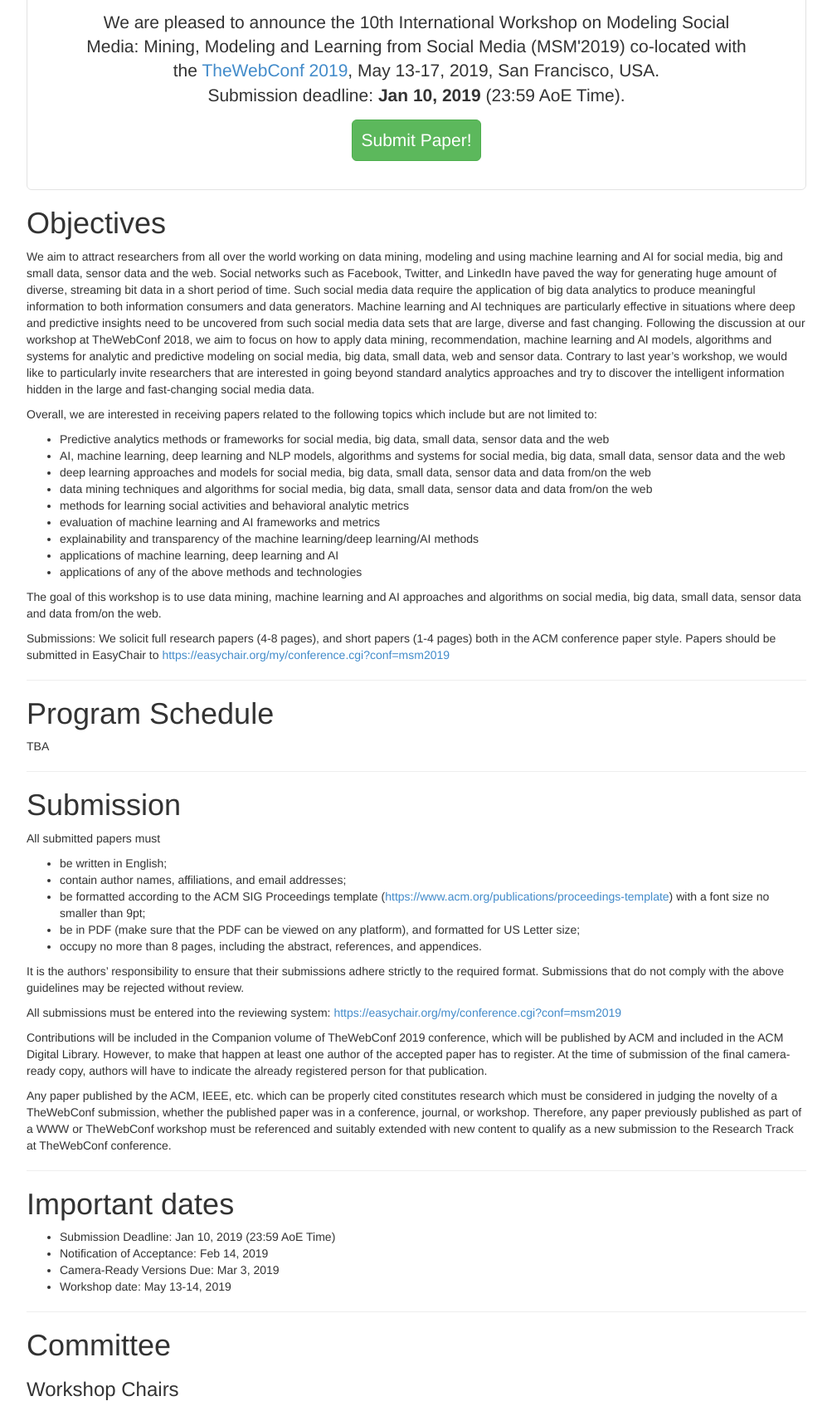
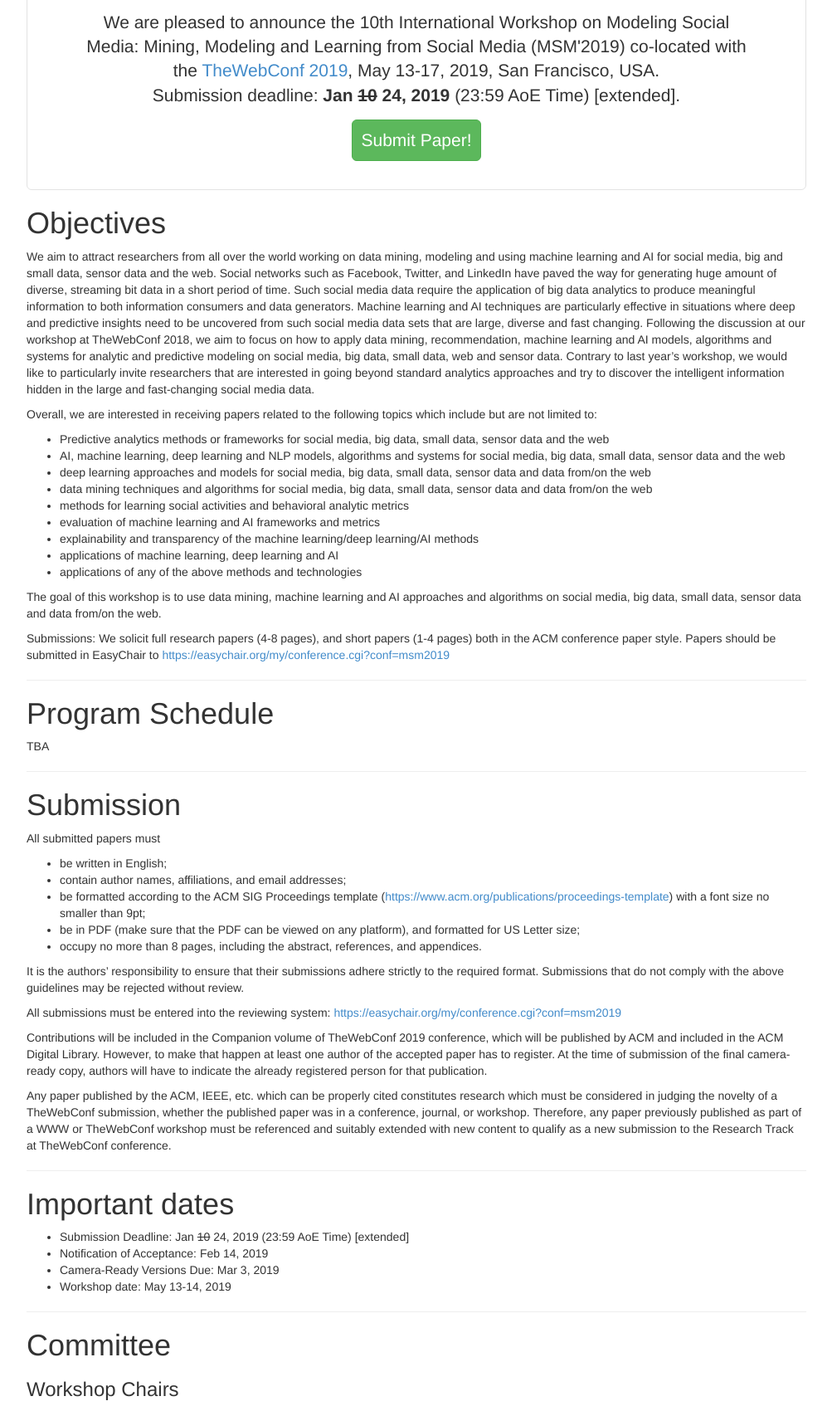
Before and after one commit to MSMWorkshop/MSMWorkshop.github.io, a plain HTML site: page 2019/index.html in a window 1280 px wide. Shown: the part 434-2128 px from the top of the page at 83% size, without its empty margins (138-1141 px from the left). Drawn offline with Linux system fonts and the light colour scheme.

Commit message:
Update index.html
atzmueller - update/deadline extension

```diff
--- a/2019/index.html
+++ b/2019/index.html
@@ -46,7 +46,7 @@ Mining, Modeling and Learning from Social Media (MSM'2019)</title>
 	          <p><img width="600"  src="sfo.png" /></p>
 	          <p class="lead">We are pleased to announce the 10th International Workshop on Modeling Social Media: Mining, Modeling and Learning from Social Media (MSM'2019)
 				   co-located with the <a href="https://www2019.thewebconf.org/" target="_blank">TheWebConf 2019</a>, May 13-17, 2019, San Francisco, USA. <br />
-			   Submission deadline: <b>Jan 10, 2019</b> (23:59 AoE Time).</p>
+			  Submission deadline: <b>Jan <s>10</s>&nbsp;24, 2019</b> (23:59 AoE Time) [extended].</p>
 	           <p><a class="btn btn-lg btn-success" href="#submission" role="button">Submit Paper!</a></p>
 	  </div>
 
@@ -134,7 +134,7 @@ Research Track at TheWebConf conference.</p>
 	  <h1>Important dates</h1>
 
 	  <ul>
-		  <li>Submission Deadline: Jan 10, 2019 (23:59 AoE Time)</li>
+		  <li>Submission Deadline: Jan <s>10</s>&nbsp;24, 2019 (23:59 AoE Time) [extended]</li>
 		  <li>Notification of Acceptance: Feb 14, 2019</li>
 		  <li>Camera-Ready Versions Due: Mar 3, 2019</li>
 		  <li>Workshop date: May 13-14, 2019 </li>
```
